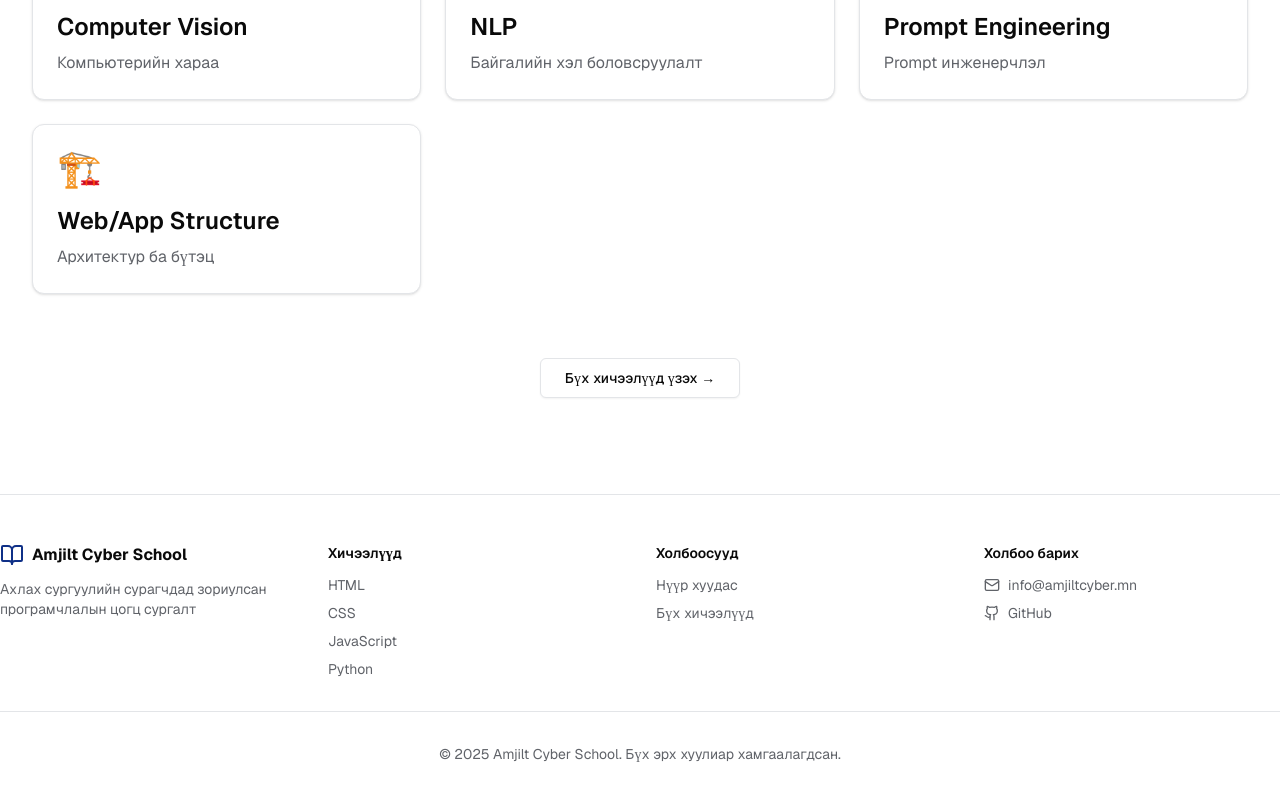
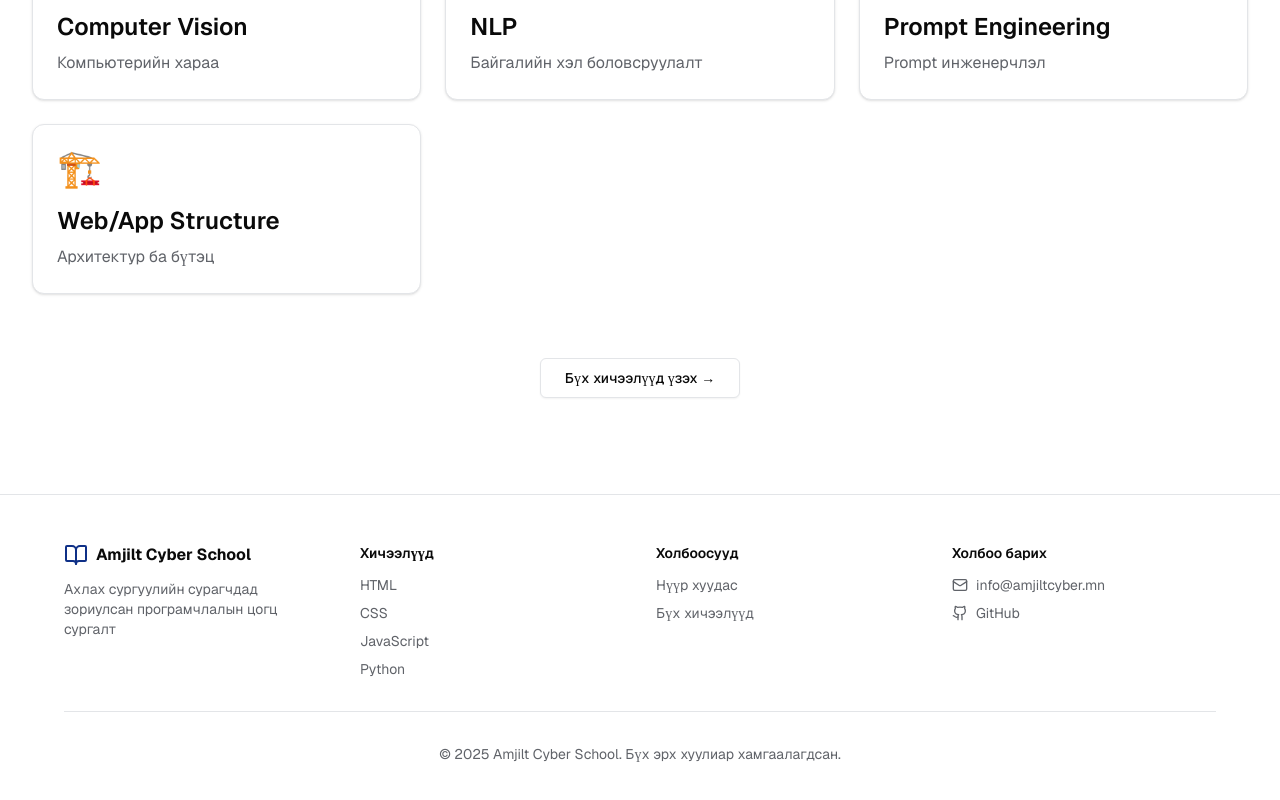
Before and after one commit to kaebnaa/example-pro, a Next.js app: page / in a window 1280 px wide. Shown: the part 1799-2599 px from the top of the page. Built offline with nearby package versions, Linux system fonts and the light colour scheme.

Commit message:
footer fix

```diff
--- a/components/footer.tsx
+++ b/components/footer.tsx
@@ -4,8 +4,8 @@ import { BookOpen, Github, Mail } from "lucide-react"
 export function Footer() {
   return (
     <footer className="border-t border-border bg-background">
-      <div className="container py-8 md:py-12">
-        <div className="grid grid-cols-1 gap-8 md:grid-cols-4">
+      <div className="w-full px-4 md:px-8 py-8 md:py-12">
+        <div className="mx-auto grid w-full max-w-6xl grid-cols-1 gap-8 md:grid-cols-4">
           <div className="space-y-3">
             <div className="flex items-center space-x-2">
               <BookOpen className="h-6 w-6 text-primary" />
@@ -78,7 +78,7 @@ export function Footer() {
           </div>
         </div>
 
-        <div className="mt-8 border-t border-border pt-8 text-center text-sm text-muted-foreground">
+        <div className="mx-auto mt-8 max-w-6xl border-t border-border pt-8 text-center text-sm text-muted-foreground">
           <p>&copy; {new Date().getFullYear()} Amjilt Cyber School. Бүх эрх хуулиар хамгаалагдсан.</p>
         </div>
       </div>
```
